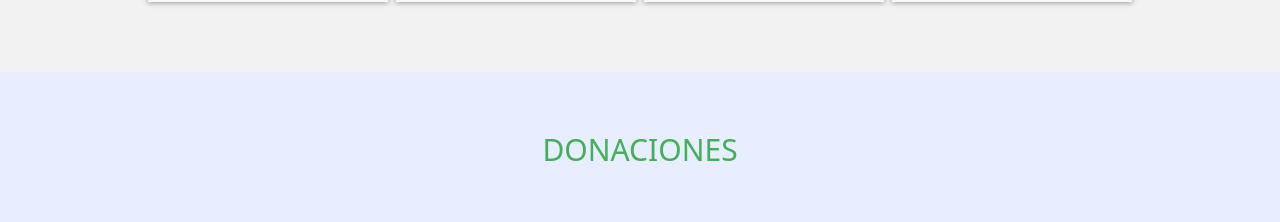
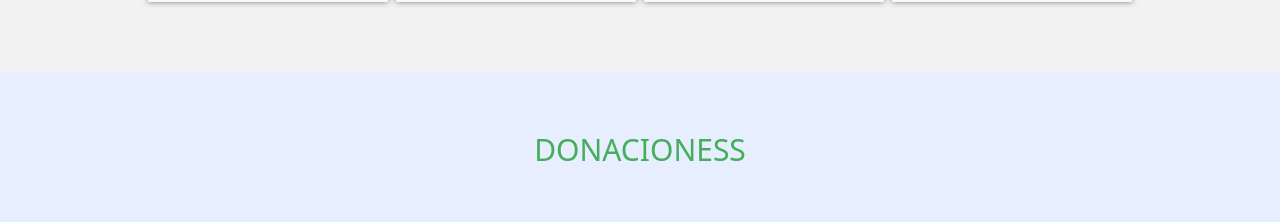
Before and after one commit to jorgeibarra14/agua-web, a plain HTML site: page index.html in a window 1280 px wide. Shown: the part 2543-2765 px from the top of the page. Drawn offline with nearby package versions, Linux system fonts and the light colour scheme.

Commit message:
PRUEBA LETRA
prueba letra

```diff
--- a/index.html
+++ b/index.html
@@ -160,7 +160,7 @@
             </div>
         </section>
         <section id="donaciones" class="clientes donaciones">
-            <h2 class="titulo">DONACIONES</h2>
+            <h2 class="titulo">DONACIONESS</h2>
             <h4 class="subtitulo">El comité de agua potabla hace de su conocimiento los articulos necesarios.</h4>
             <div class="cards">
                 <div class="cardd">
```
